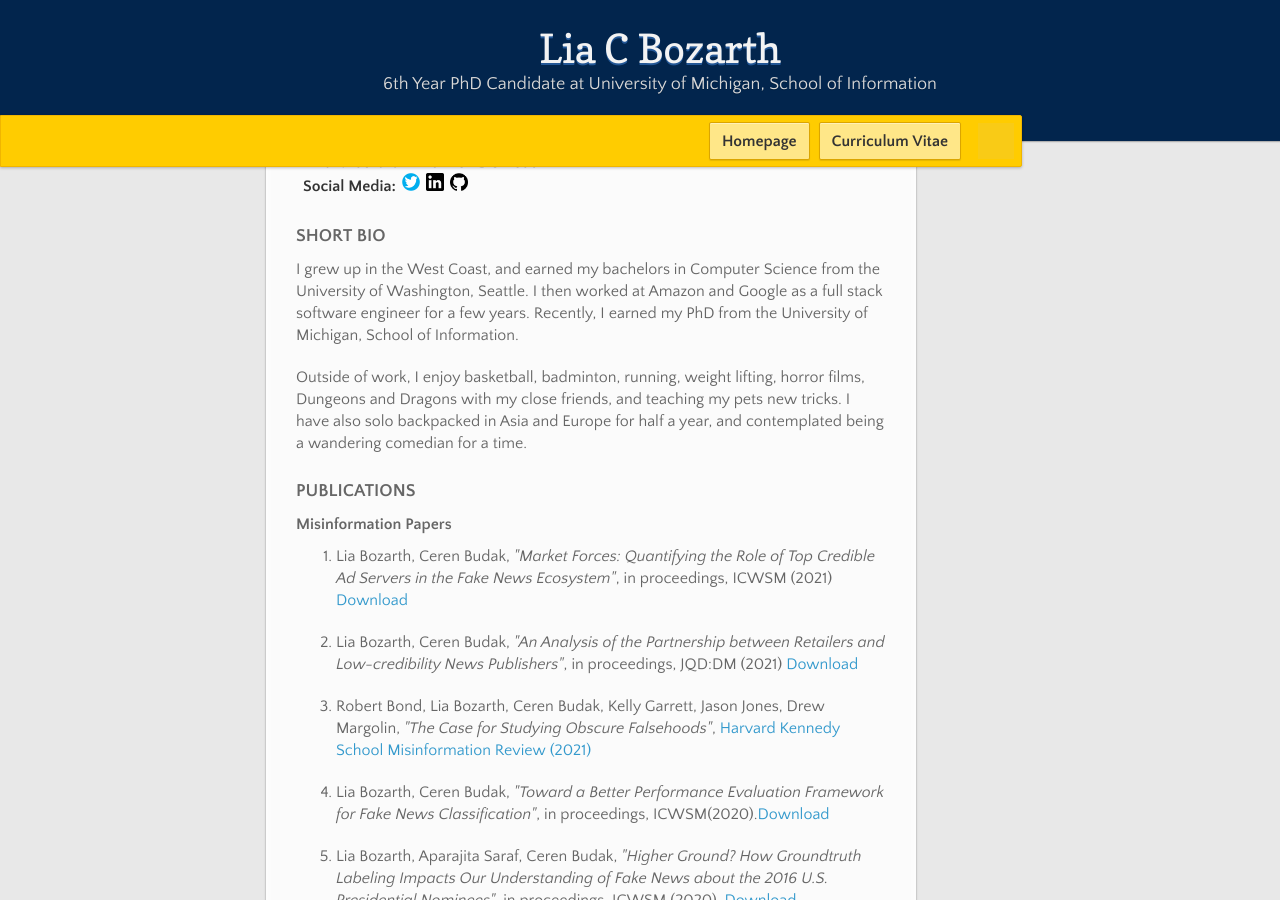
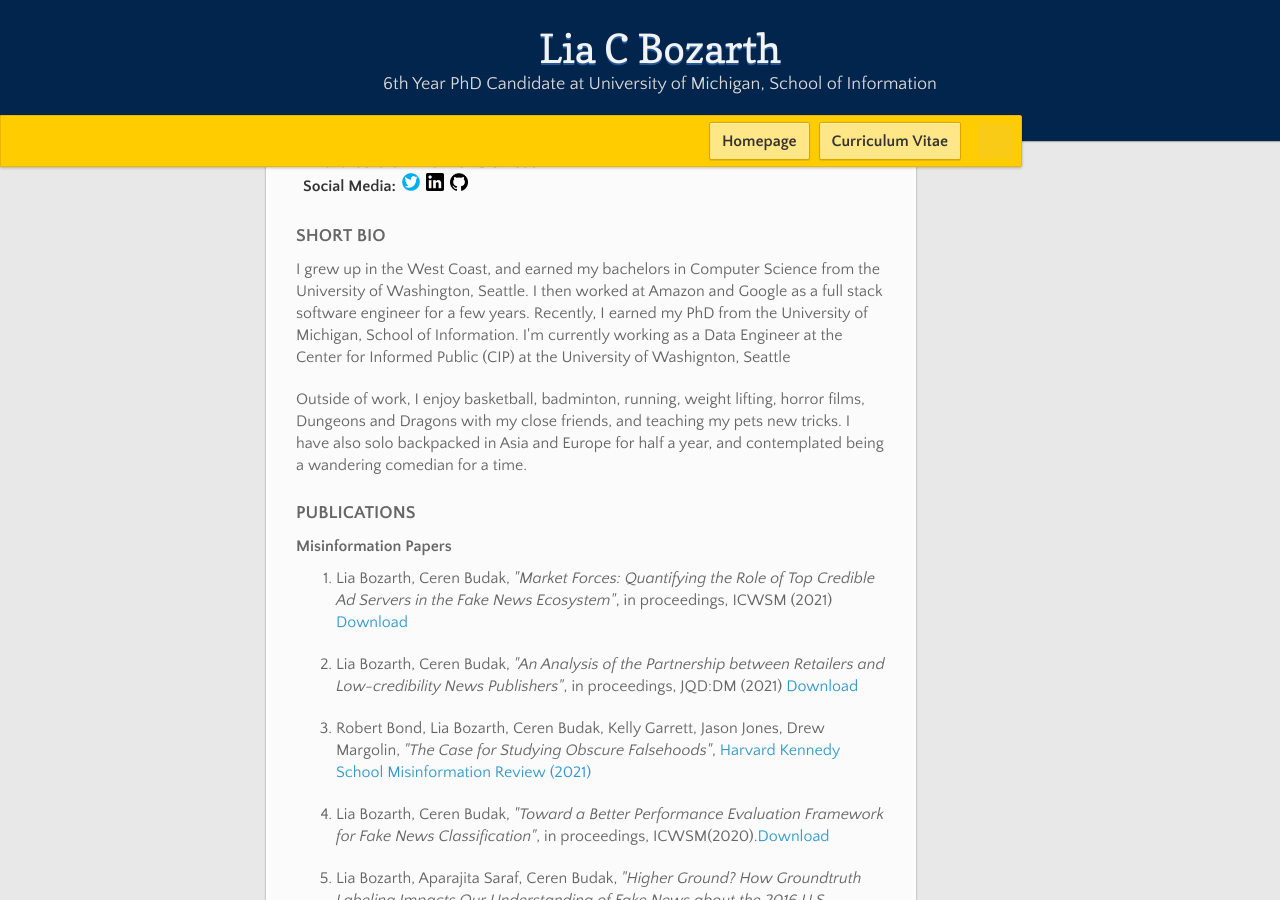
Before and after one commit to lbozarth/lbozarth.github.io, a Jekyll site: the page built from index.md, in a window 1280 px wide and 900 px high, scrolled down 353 px. Built offline with Jekyll 4.4.1, drawn with Linux system fonts in a browser that asks for light colours; nearby versions of some CDN libraries.

Commit message:
update bio

```diff
--- a/index.md
+++ b/index.md
@@ -25,7 +25,7 @@ layout: default
 
 <div id="bio" class="sec_div">
     <h3>SHORT BIO</h3>
-    <p>I grew up in the West Coast, and earned my bachelors in Computer Science from the University of Washington, Seattle. I then worked at Amazon and Google as a full stack software engineer for a few years. Recently, I earned my PhD from the University of Michigan, School of Information.</p>
+    <p>I grew up in the West Coast, and earned my bachelors in Computer Science from the University of Washington, Seattle. I then worked at Amazon and Google as a full stack software engineer for a few years. Recently, I earned my PhD from the University of Michigan, School of Information. I'm currently working as a Data Engineer at the Center for Informed Public (CIP) at the University of Washignton, Seattle</p>
     <p>Outside of work, I enjoy basketball, badminton, running, weight lifting, horror films, Dungeons and Dragons with my close friends, and teaching my pets new tricks. I have also solo backpacked in Asia and Europe for half a year, and contemplated being a wandering comedian for a time.</p>
 </div>
 
```
